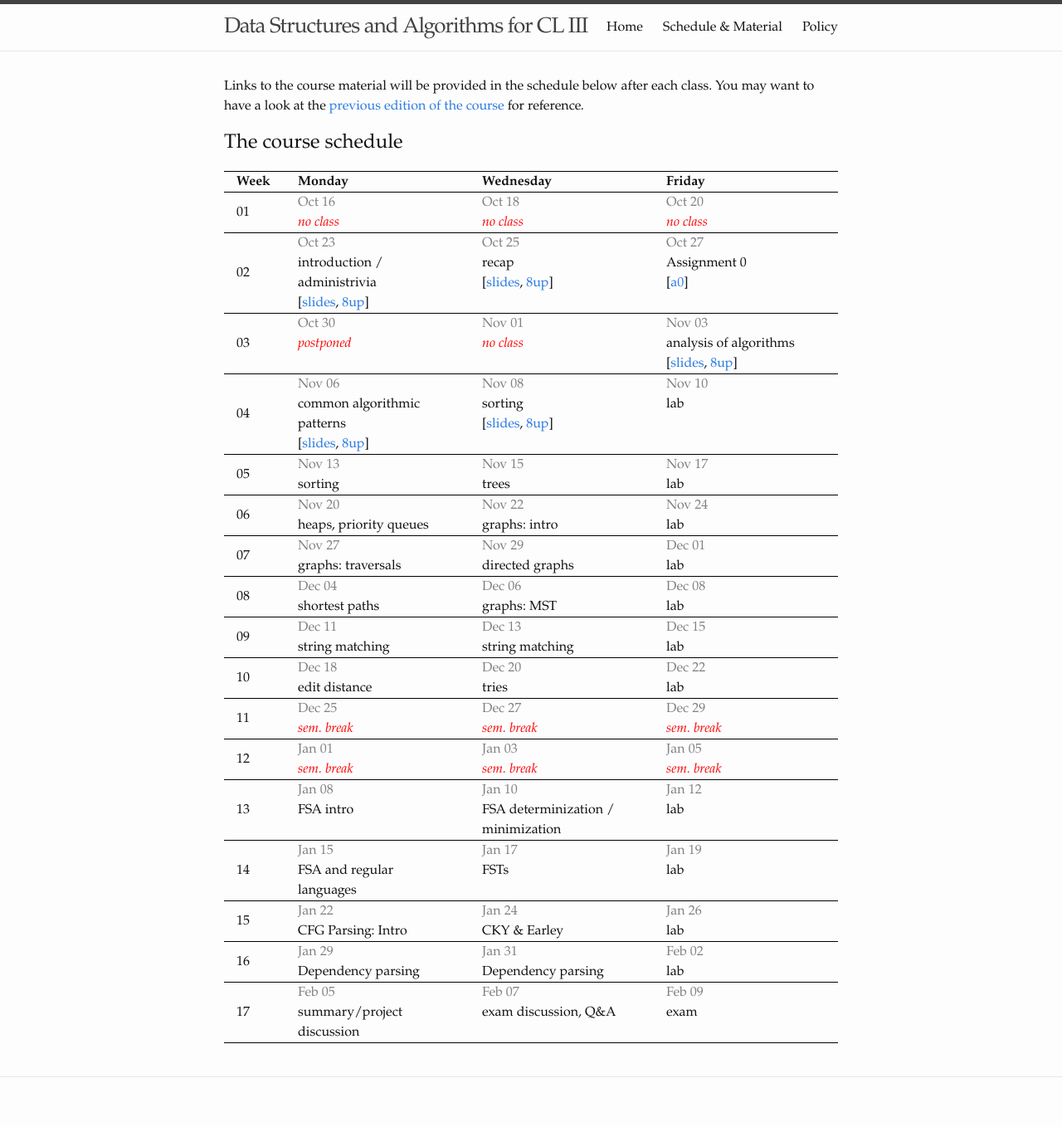
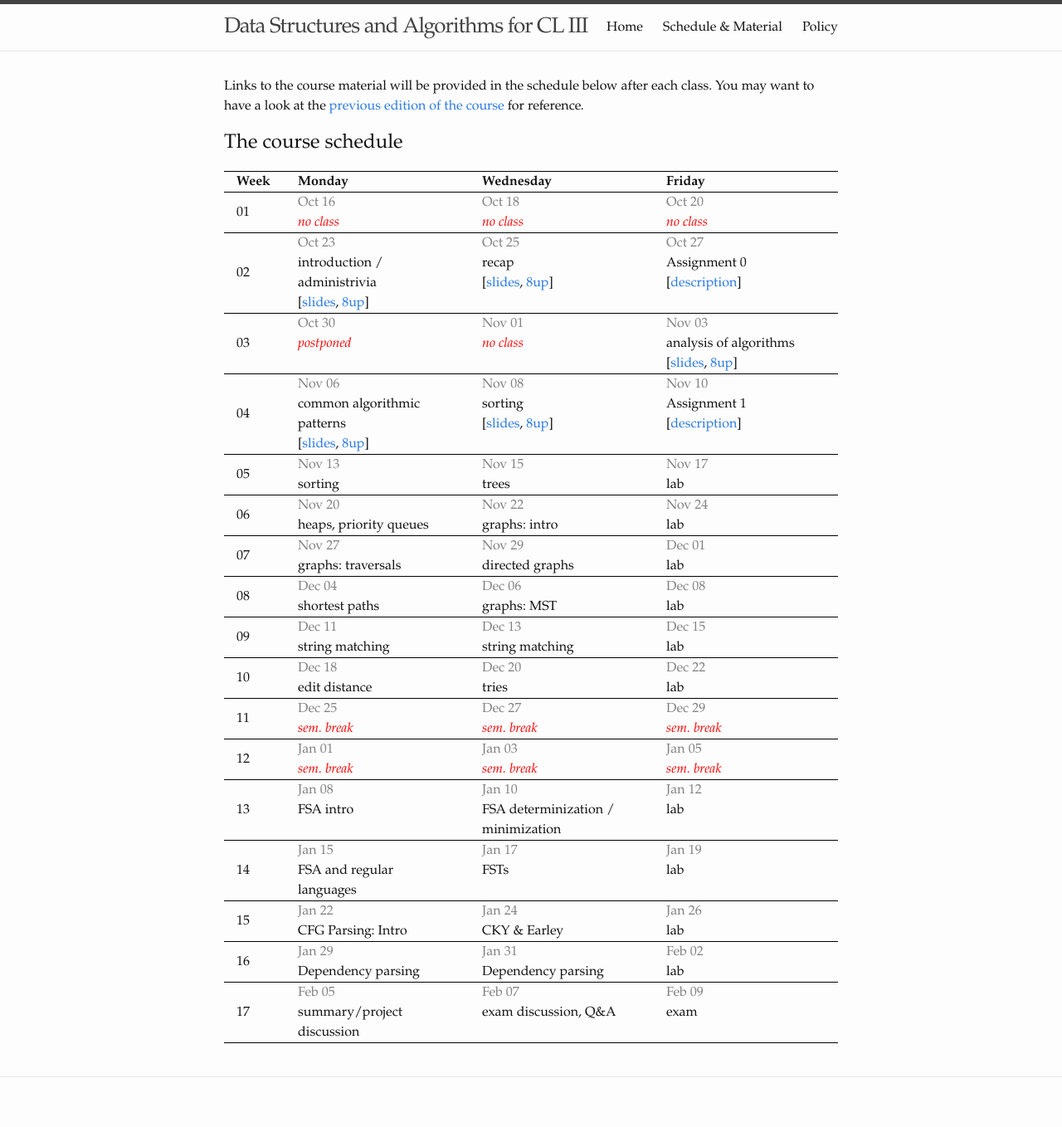
Before and after one commit to dsacl3-2023/dsacl3-2023.github.io, a Jekyll site: the page built from lectures.md, in a window 1280 px wide. Shown: the whole page at 83% size. Built offline with Jekyll 4.4.1, drawn with Linux system fonts in a browser that asks for light colours.

Commit message:
Update schedule.

```diff
--- a/_data/schedule.yml
+++ b/_data/schedule.yml
@@ -18,7 +18,7 @@
     Oct 27:
       topic: Assignment 0
       links:
-        a0: https://dsacl3-2023.github.io/a0
+        description: https://dsacl3-2023.github.io/a0
 - week: "03"
   dates:
     Oct 30: postponed
@@ -41,7 +41,9 @@
         slides: slides/sorting.pdf
         8up: slides/sorting-handout.pdf
     Nov 10:
-      topic: lab
+      topic: Assignment 1
+      links:
+        description: https://dsacl3-2023.github.io/a1
 - week: "05"
   dates:
     Nov 13:
```
